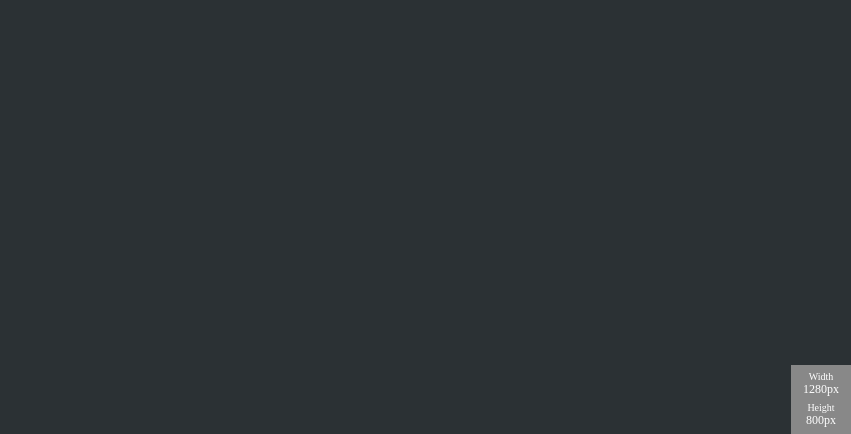
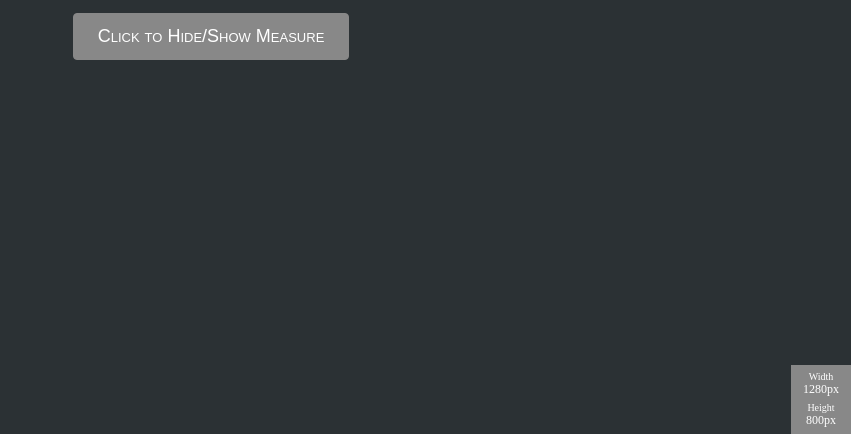
Before and after one commit to alexandremmp/measure, a plain HTML site: page index.html in a window 1280 px wide. Shown: the part 366-800 px from the top of the page, without its empty margins (429-1280 px from the left). Drawn offline with Linux system fonts and the light colour scheme.

Commit message:
layout upated

```diff
--- a/index.html
+++ b/index.html
@@ -21,6 +21,8 @@
 
     <div class="logo"><img src="runtime/images/logo/measure.png" class="img-logo"></div>
 
+    <div><button class="button">Click to Hide/Show Measure</button></div>
+
     <div class="measure">
       <div class="width">
         <div class="label-w">Width</div>
--- a/runtime/globals/css/style.css
+++ b/runtime/globals/css/style.css
@@ -14,6 +14,25 @@ body {
   .img-logo {
     width: 250px;
   }
+}
+
+.button {
+  margin-top: 25px;
+  padding: 12px 24px;
+  font-size: 18px;
+  font-variant: small-caps;
+  cursor: pointer;
+  border-radius: 4px;
+  border: 1px solid #888888;
+  outline: 0;
+  background-color: #888888;
+  color: #ffffff;
+}
+
+.button:hover {
+  border: 1px solid #ffffff;
+  background-color: #ffffff;
+  color: #888888;
 }
 
 .measure {
--- a/runtime/globals/js/script.js
+++ b/runtime/globals/js/script.js
@@ -1,6 +1,10 @@
 $(document).ready(function() {
   $('.window-width-size').text($(window).width() + 'px');
   $('.window-height-size').text($(window).height() + 'px');
+
+  $(".button").click(function(){
+    $(".measure").toggle();
+  });
 });
 
 $(window).resize(function() {
```
